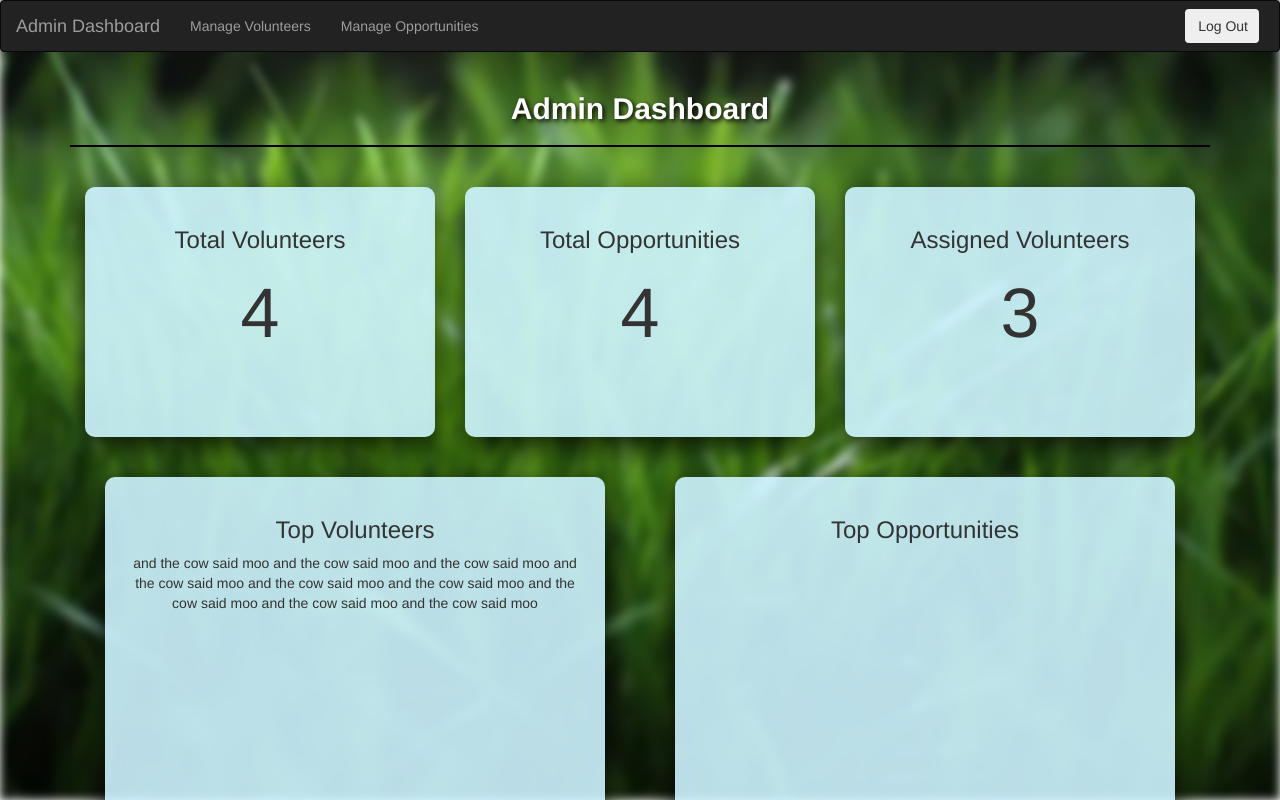
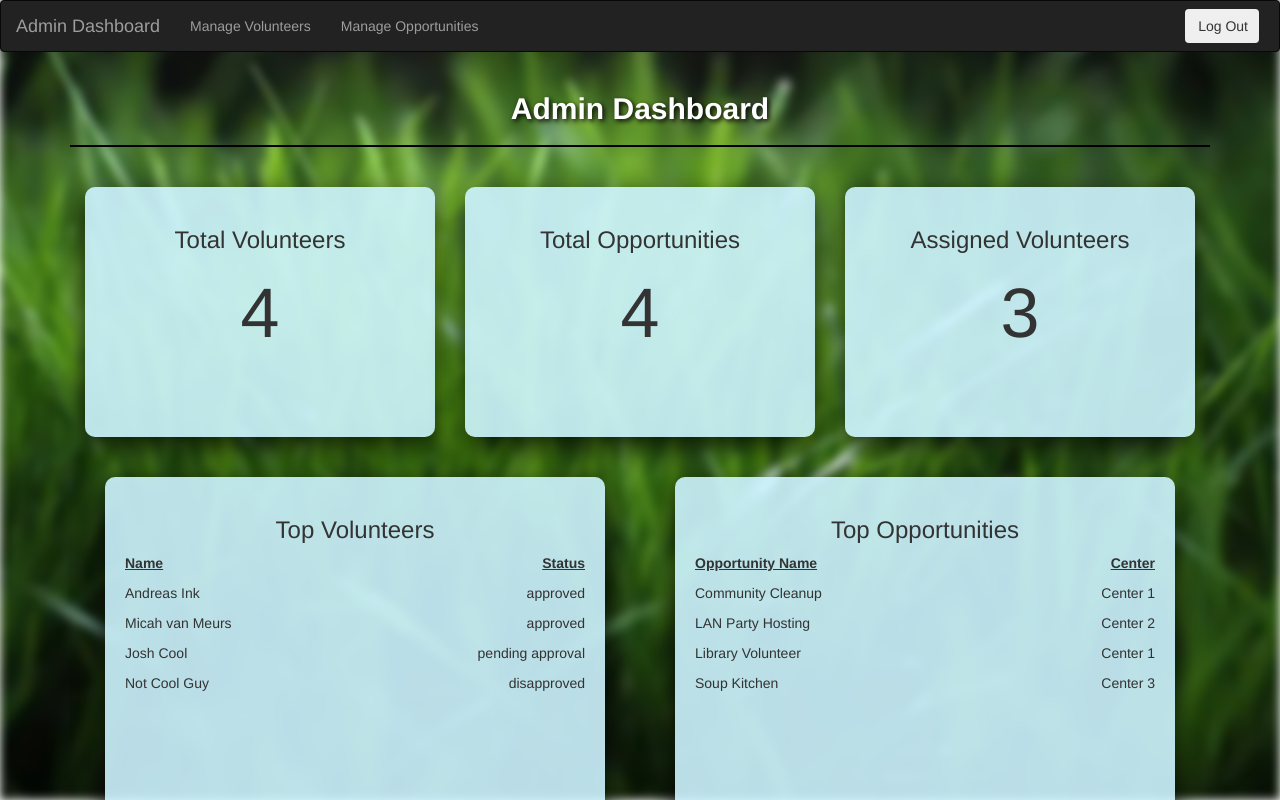
Before and after one commit to bray79/volunteer-system-front-end, an Angular app: page /dash in a window 1280 px wide. Shown: the top 800 px of the page. Built offline with nearby package versions, Linux system fonts and the light colour scheme; data requests are answered from the project's data file.

Commit message:
Fixed up Dashboard page

```diff
--- a/src/app/dash/dash.component.css
+++ b/src/app/dash/dash.component.css
@@ -36,28 +36,18 @@
     height: 500px;
 }
 
-
-/* .card1 { grid-area: card1; }
-.card2 { grid-area: card2; }
-.card3 { grid-area: card3; }
-.card4 { grid-area: card4; }
-.card5 { grid-area: card5; }
-.card-container {
-    display: grid;
-    column-gap: 20px;
-    row-gap: 20px;
-    grid-template-areas:
-    'card1 card2 card3'
-    'card4 card5';
-} */
-/* .card-container > div {
-    margin: auto;
-    outline: dashed 1px white;
-    background-color: rgba(255, 255, 255, 0.8);
-    text-align: center;
-    padding: 20px 0;
-    font-size: 30px;
-} */
+table {
+    width: 100%;
+}
+td {
+    padding-top: 10px;
+}
+.left {
+    text-align: left;
+}
+.right {
+    text-align: right;
+}
 
 /* Background Image with Blur Effect */
 .background-image {
--- a/src/app/dash/dash.component.html
+++ b/src/app/dash/dash.component.html
@@ -25,15 +25,31 @@
     </div>
 
     <div class="card-container">
-        <div class="card c-wide">
+        <div class="card c-wide" (click)="goToV()">
             <h3>Top Volunteers</h3>
-            <p>and the cow said moo and the cow said moo and the cow said moo and the cow said moo and the cow said moo and the cow said moo and the cow said moo and the cow said moo and the cow said moo</p>
             <table>
-                <tr></tr>
+                <thead>
+                    <th class="left"><u>Name</u></th>
+                    <th class="right"><u>Status</u></th>
+                </thead>
+                <tr *ngFor="let v of topVolunteers">
+                    <td class="left">{{ v.first_name }} {{ v.last_name }}</td>
+                    <td class="right">{{ v.approval_status }}</td>
+                </tr>
             </table>
         </div>
-        <div class="card c-wide">
+        <div class="card c-wide" (click)="goToO()">
             <h3>Top Opportunities</h3>
+            <table>
+                <thead>
+                    <th class="left"><u>Opportunity Name</u></th>
+                    <th class="right"><u>Center</u></th>
+                </thead>
+                <tr *ngFor="let o of topOpportunities">
+                    <td class="left">{{ o.opportunityName }}</td>
+                    <td class="right">{{ o.centerName }}</td>
+                </tr>
+            </table>
         </div>
     </div>
 </div>
--- a/src/app/dash/dash.component.ts
+++ b/src/app/dash/dash.component.ts
@@ -21,8 +21,10 @@ export class DashComponent {
   volunteers: Observable<ManageVolunteers[]>;
   volunteersLength: number = 0;
   assignedVolunteers: number = 0;
+  topVolunteers: ManageVolunteers[] = [];
   opportunities: Observable<ManageOpportunities[]>;
   opportunitiesLength: number = 0;
+  topOpportunities: ManageOpportunities[] = [];
 
   constructor(private router: Router, private httpClient: HttpClient) {
     const localUser = localStorage.getItem('loggedUser');
@@ -36,22 +38,26 @@ export class DashComponent {
   }
 
   ngOnInit(): void {
-    this.volunteers.forEach(V => { V.length; console.log("Volunteers:"); console.log(V) })
-    this.volunteers.subscribe((x) => {
-      x.forEach(y => {
+    // Below line was for testing, showed that it grabbed all json objects
+    // this.volunteers.forEach(V => { V.length; console.log("Volunteers:"); console.log(V) })
+    this.volunteers.subscribe((line) => {
+      line.forEach(volunteer => {
         this.volunteersLength++
-        // console.log(y.opportunities_ids.length)
-        if (y.opportunities_ids.length > 0) {
+        this.topVolunteers.push(volunteer)
+        if (volunteer.opportunities_ids.length > 0) {
           this.assignedVolunteers++
         }
       })
       // console.log(x[3]["id"])
-
     })
 
-    this.opportunities.forEach(O => { console.log("Opportunities:"); console.log(O) })
-    this.opportunities.subscribe((a) => {
-      a.forEach(b => this.opportunitiesLength++)
+    // Below line was for testing, showed that it grabbed all json objects
+    // this.opportunities.forEach(O => { console.log("Opportunities:"); console.log(O) })
+    this.opportunities.subscribe((line) => {
+      line.forEach(opportunity => {
+        this.opportunitiesLength++
+        this.topOpportunities.push(opportunity)
+      })
     })
   }
 
```
